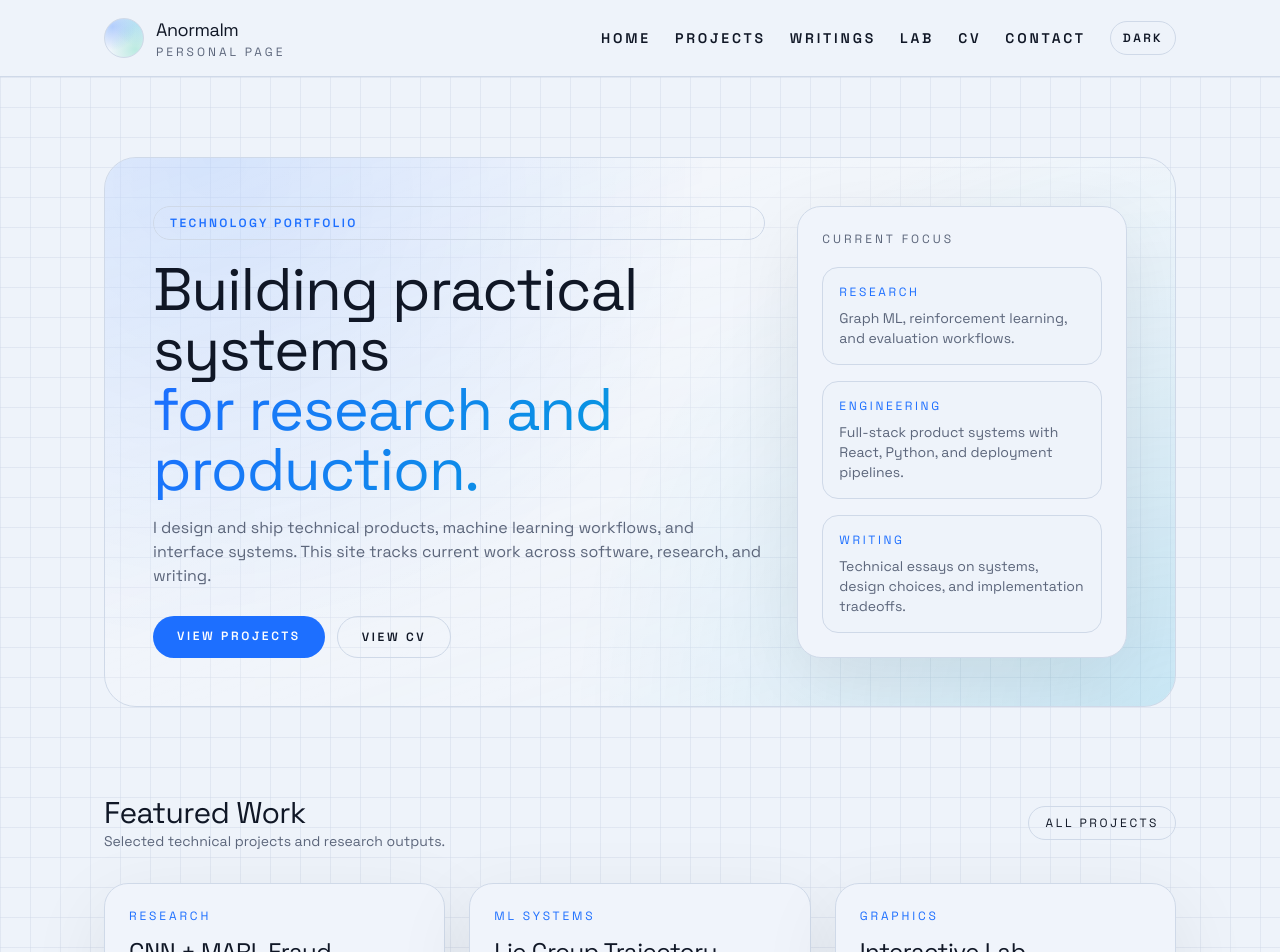
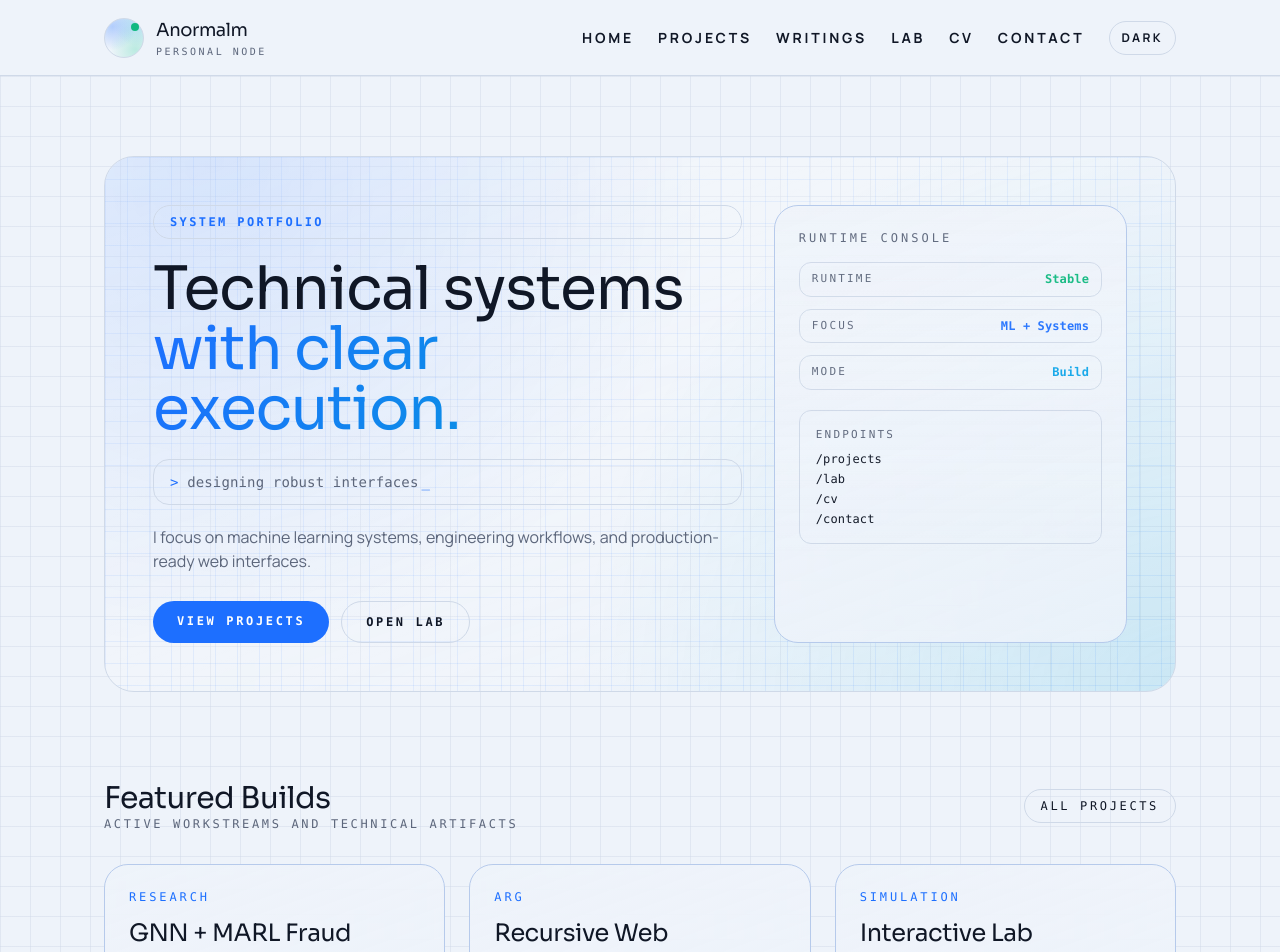
Before and after one commit to Anormalm/anormalm.github.io, a React (Vite) app: page / in a window 1280 px wide. Shown: the top 952 px of the page. Built offline with nearby package versions, Linux system fonts and the light colour scheme.

Commit message:
redesign ui with technical visual system

```diff
--- a/index.html
+++ b/index.html
@@ -6,7 +6,7 @@
     <link rel="preconnect" href="https://fonts.googleapis.com" />
     <link rel="preconnect" href="https://fonts.gstatic.com" crossorigin />
     <link
-      href="https://fonts.googleapis.com/css2?family=Fraunces:opsz,wght@9..144,300..800&family=Space+Grotesk:wght@300..700&display=swap"
+      href="https://fonts.googleapis.com/css2?family=IBM+Plex+Mono:wght@400;500;600&family=Manrope:wght@400;500;700;800&family=Sora:wght@400;600;700;800&display=swap"
       rel="stylesheet"
     />
     <meta name="viewport" content="width=device-width, initial-scale=1.0" />
--- a/src/components/Navbar.jsx
+++ b/src/components/Navbar.jsx
@@ -26,11 +26,13 @@ const Navbar = () => {
     <nav className="sticky top-0 z-40 border-b border-[var(--line)] bg-[var(--paper)] backdrop-blur">
       <div className="mx-auto flex w-full max-w-6xl items-center justify-between px-6 py-4 md:px-10">
         <Link to="/" className="flex items-center gap-3">
-          <div className="h-10 w-10 rounded-full border border-[var(--line)] bg-aurora"></div>
+          <div className="relative h-10 w-10 rounded-full border border-[var(--line)] bg-aurora">
+            <span className="absolute right-1 top-1 h-2 w-2 rounded-full bg-emerald-500"></span>
+          </div>
           <div>
             <div className="font-display text-lg tracking-tight">Anormalm</div>
-            <div className="text-xs uppercase tracking-[0.25em] text-[var(--muted)]">
-              Personal Page
+            <div className="font-mono text-[10px] uppercase tracking-[0.25em] text-[var(--muted)]">
+              Personal Node
             </div>
           </div>
         </Link>
--- a/src/components/ProjectCard.jsx
+++ b/src/components/ProjectCard.jsx
@@ -19,9 +19,9 @@ const ProjectCard = ({ title, description, link, systemView = true }) => {
   const content = (
     <>
       <div className="flex items-center justify-between">
-        <div className="text-xs uppercase tracking-[0.25em] text-[var(--muted)]">Project</div>
+        <div className="font-mono text-xs uppercase tracking-[0.25em] text-[var(--muted)]">Project</div>
         {systemView && (
-          <div className="inline-flex items-center gap-2 text-[10px] uppercase tracking-[0.2em] text-[var(--accent)]">
+          <div className="font-mono inline-flex items-center gap-2 text-[10px] uppercase tracking-[0.2em] text-[var(--accent)]">
             <span className="h-2 w-2 rounded-full bg-[var(--accent)]"></span>
             {telemetry.status}
           </div>
@@ -38,8 +38,8 @@ const ProjectCard = ({ title, description, link, systemView = true }) => {
           ].map(([label, value]) => (
             <div key={label}>
               <div className="mb-1 flex items-center justify-between text-[10px] uppercase tracking-[0.2em] text-[var(--muted)]">
-                <span>{label}</span>
-                <span>{value}%</span>
+                <span className="font-mono">{label}</span>
+                <span className="font-mono">{value}%</span>
               </div>
               <div className="h-1.5 rounded-full bg-[var(--line)]">
                 <div
@@ -52,7 +52,7 @@ const ProjectCard = ({ title, description, link, systemView = true }) => {
         </div>
       )}
       {link && (
-        <span className="mt-5 inline-flex items-center gap-2 text-xs uppercase tracking-[0.25em] text-[var(--accent)]">
+        <span className="font-mono mt-5 inline-flex items-center gap-2 text-xs uppercase tracking-[0.25em] text-[var(--accent)]">
           View project <FiArrowUpRight />
         </span>
       )}
@@ -65,7 +65,7 @@ const ProjectCard = ({ title, description, link, systemView = true }) => {
       whileInView={{ opacity: 1, y: 0 }}
       transition={{ duration: 0.5 }}
       viewport={{ once: true }}
-      className="glass-card p-6 transition hover:translate-y-[-2px]"
+      className="tech-panel scanline rounded-3xl p-6 transition hover:translate-y-[-2px]"
     >
       {link ? (
         isExternal ? (
--- a/src/components/WritingCard.jsx
+++ b/src/components/WritingCard.jsx
@@ -9,13 +9,13 @@ const WritingCard = ({ title, excerpt, date, link }) => {
       whileInView={{ opacity: 1, y: 0 }}
       transition={{ duration: 0.5 }}
       viewport={{ once: true }}
-      className="glass-card p-6 transition hover:translate-y-[-2px]"
+      className="tech-panel scanline rounded-3xl p-6 transition hover:translate-y-[-2px]"
     >
-      <div className="text-xs uppercase tracking-[0.25em] text-[var(--muted)]">{date}</div>
+      <div className="font-mono text-xs uppercase tracking-[0.25em] text-[var(--muted)]">{date}</div>
       <div className="font-display mt-3 text-2xl">{title}</div>
       <p className="mt-2 text-sm text-[var(--muted)]">{excerpt}</p>
       {link && (
-        <Link to={link} className="mt-5 inline-flex items-center gap-2 text-xs uppercase tracking-[0.25em] text-[var(--accent)]">
+        <Link to={link} className="font-mono mt-5 inline-flex items-center gap-2 text-xs uppercase tracking-[0.25em] text-[var(--accent)]">
           Read more <FiArrowUpRight />
         </Link>
       )}
--- a/src/index.css
+++ b/src/index.css
@@ -11,8 +11,9 @@
     --accent: #1d6fff;
     --accent-2: #00a4d6;
     --accent-3: #00c987;
-    --font-display: "Space Grotesk", "Segoe UI", system-ui, sans-serif;
-    --font-body: "Space Grotesk", "Segoe UI", system-ui, sans-serif;
+    --font-display: "Sora", "Segoe UI", system-ui, sans-serif;
+    --font-body: "Manrope", "Segoe UI", system-ui, sans-serif;
+    --font-mono: "IBM Plex Mono", "Consolas", monospace;
   }
 
   .dark {
@@ -75,6 +76,11 @@
     font-family: var(--font-body);
   }
 
+  .font-mono {
+    font-family: var(--font-mono);
+    letter-spacing: 0.01em;
+  }
+
   .section {
     @apply w-full max-w-6xl mx-auto px-6 md:px-10 py-16 md:py-20;
   }
@@ -98,6 +104,19 @@
     border-color: var(--line);
     color: var(--muted);
   }
+
+  .tech-panel {
+    border: 1px solid color-mix(in srgb, var(--line) 86%, var(--accent) 14%);
+    background:
+      linear-gradient(160deg, color-mix(in srgb, var(--paper) 94%, transparent), color-mix(in srgb, var(--paper) 84%, transparent)),
+      repeating-linear-gradient(
+        to bottom,
+        transparent 0px,
+        transparent 24px,
+        color-mix(in srgb, var(--line) 48%, transparent) 25px
+      );
+    backdrop-filter: blur(6px);
+  }
 }
 
 .bg-aurora {
@@ -120,6 +139,39 @@
     radial-gradient(circle at 10% 0%, rgba(29, 111, 255, 0.18), transparent 45%),
     radial-gradient(circle at 100% 100%, rgba(0, 164, 214, 0.2), transparent 50%),
     linear-gradient(160deg, rgba(255, 255, 255, 0.45), rgba(255, 255, 255, 0.08));
+}
+
+.bg-tech-grid {
+  background-image:
+    linear-gradient(to right, color-mix(in srgb, var(--accent) 12%, transparent) 1px, transparent 1px),
+    linear-gradient(to bottom, color-mix(in srgb, var(--accent) 12%, transparent) 1px, transparent 1px);
+  background-size: 22px 22px;
+}
+
+.scanline {
+  position: relative;
+  overflow: hidden;
+}
+
+.scanline::after {
+  content: "";
+  position: absolute;
+  inset: 0;
+  background: linear-gradient(
+    to bottom,
+    transparent 0%,
+    rgba(255, 255, 255, 0.07) 48%,
+    transparent 100%
+  );
+  transform: translateY(-100%);
+  animation: scan 8s linear infinite;
+  pointer-events: none;
+}
+
+@keyframes scan {
+  to {
+    transform: translateY(100%);
+  }
 }
 
 .text-gradient {
@@ -165,7 +217,8 @@
 
 @media (prefers-reduced-motion: reduce) {
   .float-slow,
-  .shimmer-line::after {
+  .shimmer-line::after,
+  .scanline::after {
     animation: none !important;
   }
 }
--- a/src/pages/Contact.jsx
+++ b/src/pages/Contact.jsx
@@ -2,16 +2,18 @@ const Contact = () => {
   return (
     <div className="min-h-screen">
       <section className="section">
+        <div className="tech-panel rounded-3xl p-6 md:p-8">
           <div className="flex flex-wrap items-end justify-between gap-6">
             <div>
-            <div className="text-xs uppercase tracking-[0.25em] text-[var(--muted)]">Contact</div>
+              <div className="font-mono text-xs uppercase tracking-[0.25em] text-[var(--muted)]">Contact</div>
               <h1 className="font-display text-4xl">Let's work together.</h1>
               <p className="mt-3 max-w-2xl text-sm text-[var(--muted)]">
               Send a note about your idea, research, or collaboration. I usually reply within a few days.
               </p>
             </div>
-          <div className="rounded-full border border-[var(--line)] px-4 py-2 text-xs uppercase tracking-[0.2em] text-[var(--muted)]">
+            <div className="font-mono rounded-full border border-[var(--line)] px-4 py-2 text-xs uppercase tracking-[0.2em] text-[var(--muted)]">
               Based in SG/CN
+            </div>
           </div>
         </div>
 
@@ -19,7 +21,7 @@ const Contact = () => {
           <form
             action="https://formspree.io/f/mkgjnbdd"
             method="POST"
-            className="glass-card grid gap-4 p-6"
+            className="tech-panel rounded-3xl grid gap-4 p-6"
           >
             <input
               type="text"
@@ -44,14 +46,14 @@ const Contact = () => {
             />
             <button
               type="submit"
-              className="rounded-full bg-[var(--accent)] px-6 py-3 text-sm font-semibold uppercase tracking-[0.2em] text-white transition hover:opacity-90"
+              className="font-mono rounded-full bg-[var(--accent)] px-6 py-3 text-sm font-semibold uppercase tracking-[0.2em] text-white transition hover:opacity-90"
             >
               Send message
             </button>
           </form>
 
-          <div className="glass-card p-6">
-            <div className="text-xs uppercase tracking-[0.25em] text-[var(--muted)]">Studio Notes</div>
+          <div className="tech-panel rounded-3xl p-6">
+            <div className="font-mono text-xs uppercase tracking-[0.25em] text-[var(--muted)]">Studio Notes</div>
             <h2 className="font-display mt-3 text-2xl">Availability</h2>
             <p className="mt-2 text-sm text-[var(--muted)]">
               I am currently open to a small number of collaborations in product design, research tooling,
--- a/src/pages/Home.jsx
+++ b/src/pages/Home.jsx
@@ -2,6 +2,7 @@ import { motion as Motion } from 'framer-motion';
 import { Link } from 'react-router-dom';
 import { FaGithub, FaLinkedin } from 'react-icons/fa';
 import { FiArrowUpRight, FiMail } from 'react-icons/fi';
+import { Cursor, useTypewriter } from 'react-simple-typewriter';
 
 const FEATURED_WORK = [
   {
@@ -11,81 +12,106 @@ const FEATURED_WORK = [
     link: '/writings/GNNMARLFraud',
   },
   {
-    title: 'Lie Group Trajectory Encoder',
-    type: 'ML Systems',
-    summary: 'Neural encoders for SE(2), SE(3), SO(3), and SL(2,R) trajectory spaces.',
+    title: 'Recursive Web',
+    type: 'ARG',
+    summary: 'Browser-based multi-level puzzle system with terminal-style interaction.',
     link: '/projects',
   },
   {
     title: 'Interactive Lab',
-    type: 'Graphics',
-    summary: 'Real-time Canvas and WebGL experiments focused on signal, flow, and rendering behavior.',
+    type: 'Simulation',
+    summary: 'Canvas-based mathematical systems with tunable controls and diagnostics.',
     link: '/lab',
   },
 ];
 
-const TRACKS = [
-  {
-    title: 'Research',
-    detail: 'Graph ML, reinforcement learning, and evaluation workflows.',
-  },
-  {
-    title: 'Engineering',
-    detail: 'Full-stack product systems with React, Python, and deployment pipelines.',
-  },
-  {
-    title: 'Writing',
-    detail: 'Technical essays on systems, design choices, and implementation tradeoffs.',
-  },
+const STATUS = [
+  { label: 'Runtime', value: 'Stable', tone: 'text-emerald-500' },
+  { label: 'Focus', value: 'ML + Systems', tone: 'text-[var(--accent)]' },
+  { label: 'Mode', value: 'Build', tone: 'text-sky-500' },
 ];
 
 const Home = () => {
+  const [typedText] = useTypewriter({
+    words: [
+      'designing robust interfaces',
+      'building applied ML systems',
+      'shipping technical products',
+      'writing engineering notes',
+    ],
+    loop: 0,
+    typeSpeed: 62,
+    deleteSpeed: 34,
+    delaySpeed: 1600,
+  });
+
   return (
     <Motion.div
       initial={{ opacity: 0, y: 16 }}
       animate={{ opacity: 1, y: 0 }}
-      transition={{ duration: 0.5, ease: 'easeOut' }}
+      transition={{ duration: 0.42, ease: 'easeOut' }}
       className="bg-grid"
     >
       <section className="section">
-        <div className="relative overflow-hidden rounded-[32px] border border-[var(--line)] p-8 md:p-12">
-          <div className="absolute inset-0 bg-tech opacity-80"></div>
-          <div className="relative z-10 grid gap-8 md:grid-cols-[1.3fr_0.7fr]">
+        <div className="relative overflow-hidden rounded-[30px] border border-[var(--line)] p-8 md:p-12">
+          <div className="absolute inset-0 bg-tech-grid opacity-80"></div>
+          <div className="absolute inset-0 bg-tech opacity-75"></div>
+
+          <div className="relative z-10 grid gap-8 lg:grid-cols-[1.25fr_0.75fr]">
             <div>
-              <div className="chip border-[var(--accent)]/40 text-[var(--accent)]">Technology Portfolio</div>
+              <div className="chip font-mono border-[var(--accent)]/40 text-[var(--accent)]">SYSTEM PORTFOLIO</div>
               <h1 className="font-display mt-5 text-4xl leading-tight md:text-6xl">
-                Building practical systems
-                <span className="block text-gradient">for research and production.</span>
+                Technical systems
+                <span className="block text-gradient">with clear execution.</span>
               </h1>
-              <p className="mt-4 max-w-2xl text-sm text-[var(--muted)] md:text-base">
-                I design and ship technical products, machine learning workflows, and interface systems.
-                This site tracks current work across software, research, and writing.
+
+              <div className="font-mono mt-5 rounded-2xl border border-[var(--line)] bg-[var(--paper)]/70 px-4 py-3 text-sm text-[var(--muted)]">
+                <span className="text-[var(--accent)]">&gt; </span>
+                {typedText}
+                <Cursor cursorStyle="_" cursorColor="var(--accent)" />
+              </div>
+
+              <p className="mt-5 max-w-2xl text-sm text-[var(--muted)] md:text-base">
+                I focus on machine learning systems, engineering workflows, and production-ready web interfaces.
               </p>
+
               <div className="mt-7 flex flex-wrap gap-3">
                 <Link
                   to="/projects"
-                  className="rounded-full bg-[var(--accent)] px-6 py-3 text-xs font-semibold uppercase tracking-[0.22em] text-white transition hover:opacity-90"
+                  className="font-mono rounded-full bg-[var(--accent)] px-6 py-3 text-xs font-semibold uppercase tracking-[0.22em] text-white transition hover:opacity-90"
                 >
                   View Projects
                 </Link>
                 <Link
-                  to="/cv"
-                  className="rounded-full border border-[var(--line)] px-6 py-3 text-xs font-semibold uppercase tracking-[0.22em] transition hover:border-[var(--accent)]"
+                  to="/lab"
+                  className="font-mono rounded-full border border-[var(--line)] px-6 py-3 text-xs font-semibold uppercase tracking-[0.22em] transition hover:border-[var(--accent)]"
                 >
-                  View CV
+                  Open Lab
                 </Link>
               </div>
             </div>
 
-            <div className="glass-card p-6">
-              <div className="text-xs uppercase tracking-[0.25em] text-[var(--muted)]">Current Focus</div>
-              <div className="mt-5 space-y-4">
-                {TRACKS.map((track) => (
-                  <div key={track.title} className="surface rounded-2xl border border-[var(--line)] p-4">
-                    <div className="text-xs uppercase tracking-[0.22em] text-[var(--accent)]">{track.title}</div>
-                    <p className="mt-2 text-sm text-[var(--muted)]">{track.detail}</p>
+            <div className="tech-panel scanline rounded-3xl p-6">
+              <div className="font-mono text-xs uppercase tracking-[0.25em] text-[var(--muted)]">Runtime Console</div>
+              <div className="mt-4 space-y-3">
+                {STATUS.map((item) => (
+                  <div key={item.label} className="flex items-center justify-between rounded-xl border border-[var(--line)] bg-[var(--paper)]/70 px-3 py-2">
+                    <span className="font-mono text-[11px] uppercase tracking-[0.2em] text-[var(--muted)]">
+                      {item.label}
+                    </span>
+                    <span className={`font-mono text-xs font-semibold ${item.tone}`}>{item.value}</span>
                   </div>
                 ))}
+              </div>
+
+              <div className="mt-5 rounded-xl border border-[var(--line)] bg-[var(--paper)]/70 p-4">
+                <div className="font-mono text-[11px] uppercase tracking-[0.2em] text-[var(--muted)]">Endpoints</div>
+                <div className="font-mono mt-2 space-y-1 text-xs text-[var(--ink)]">
+                  <div>/projects</div>
+                  <div>/lab</div>
+                  <div>/cv</div>
+                  <div>/contact</div>
+                </div>
               </div>
             </div>
           </div>
@@ -95,12 +121,14 @@ const Home = () => {
       <section className="section pt-2">
         <div className="flex items-center justify-between gap-4">
           <div>
-            <h2 className="font-display text-3xl">Featured Work</h2>
-            <p className="text-sm text-[var(--muted)]">Selected technical projects and research outputs.</p>
+            <h2 className="font-display text-3xl">Featured Builds</h2>
+            <p className="font-mono text-xs uppercase tracking-[0.22em] text-[var(--muted)]">
+              Active workstreams and technical artifacts
+            </p>
           </div>
           <Link
             to="/projects"
-            className="rounded-full border border-[var(--line)] px-4 py-2 text-xs uppercase tracking-[0.22em] transition hover:border-[var(--accent)]"
+            className="font-mono rounded-full border border-[var(--line)] px-4 py-2 text-xs uppercase tracking-[0.22em] transition hover:border-[var(--accent)]"
           >
             All Projects
           </Link>
@@ -108,13 +136,13 @@ const Home = () => {
 
         <div className="mt-8 grid gap-6 md:grid-cols-3">
           {FEATURED_WORK.map((item) => (
-            <div key={item.title} className="glass-card p-6">
-              <div className="text-xs uppercase tracking-[0.24em] text-[var(--accent)]">{item.type}</div>
+            <div key={item.title} className="tech-panel rounded-3xl p-6">
+              <div className="font-mono text-xs uppercase tracking-[0.24em] text-[var(--accent)]">{item.type}</div>
               <h3 className="font-display mt-3 text-2xl">{item.title}</h3>
               <p className="mt-3 text-sm text-[var(--muted)]">{item.summary}</p>
               <Link
                 to={item.link}
-                className="mt-5 inline-flex items-center gap-2 text-xs uppercase tracking-[0.22em] text-[var(--accent)]"
+                className="font-mono mt-5 inline-flex items-center gap-2 text-xs uppercase tracking-[0.22em] text-[var(--accent)]"
               >
                 Open <FiArrowUpRight />
               </Link>
@@ -124,21 +152,21 @@ const Home = () => {
       </section>
 
       <section className="section pt-2">
-        <div className="glass-card flex flex-wrap items-center justify-between gap-5 p-8">
+        <div className="tech-panel flex flex-wrap items-center justify-between gap-5 rounded-3xl p-8">
           <div>
-            <div className="text-xs uppercase tracking-[0.25em] text-[var(--muted)]">Contact</div>
+            <div className="font-mono text-xs uppercase tracking-[0.25em] text-[var(--muted)]">Contact</div>
             <h2 className="font-display mt-2 text-3xl">Open to technical collaboration.</h2>
           </div>
           <div className="flex flex-wrap gap-3">
             <a
               href="mailto:lifan.hu@u.nus.edu"
-              className="inline-flex items-center gap-2 rounded-full bg-[var(--accent)] px-5 py-3 text-xs font-semibold uppercase tracking-[0.2em] text-white transition hover:opacity-90"
+              className="font-mono inline-flex items-center gap-2 rounded-full bg-[var(--accent)] px-5 py-3 text-xs font-semibold uppercase tracking-[0.2em] text-white transition hover:opacity-90"
             >
               <FiMail /> Email
             </a>
             <Link
               to="/contact"
-              className="rounded-full border border-[var(--line)] px-5 py-3 text-xs font-semibold uppercase tracking-[0.2em] transition hover:border-[var(--accent)]"
+              className="font-mono rounded-full border border-[var(--line)] px-5 py-3 text-xs font-semibold uppercase tracking-[0.2em] transition hover:border-[var(--accent)]"
             >
               Contact Page
             </Link>
@@ -161,7 +189,7 @@ const Home = () => {
               <FaLinkedin />
             </a>
           </div>
-          <div>Built by Anormalm.</div>
+          <div className="font-mono text-xs uppercase tracking-[0.18em]">Built by Anormalm.</div>
         </div>
       </footer>
     </Motion.div>
--- a/src/pages/Projects.jsx
+++ b/src/pages/Projects.jsx
@@ -51,9 +51,10 @@ const Projects = () => {
   return (
     <div className="min-h-screen">
       <section className="section">
+        <div className="tech-panel rounded-3xl p-6 md:p-8">
           <div className="flex flex-wrap items-end justify-between gap-6">
             <div>
-            <div className="text-xs uppercase tracking-[0.25em] text-[var(--muted)]">Projects</div>
+              <div className="font-mono text-xs uppercase tracking-[0.25em] text-[var(--muted)]">Projects</div>
               <h1 className="font-display text-4xl">Systems, products, and applied research.</h1>
               <p className="mt-3 max-w-2xl text-sm text-[var(--muted)]">
               Project index covering production builds, prototypes, and engineering experiments.
@@ -62,12 +63,13 @@ const Projects = () => {
             <div className="flex items-center gap-3">
               <button
                 onClick={() => setSystemView((prev) => !prev)}
-              className="rounded-full border border-[var(--line)] px-4 py-2 text-xs uppercase tracking-[0.2em] text-[var(--muted)] transition hover:border-[var(--accent)]"
+                className="font-mono rounded-full border border-[var(--line)] px-4 py-2 text-xs uppercase tracking-[0.2em] text-[var(--muted)] transition hover:border-[var(--accent)]"
               >
                 {systemView ? 'System View On' : 'System View Off'}
               </button>
-            <div className="rounded-full border border-[var(--line)] px-4 py-2 text-xs uppercase tracking-[0.2em] text-[var(--muted)]">
+              <div className="font-mono rounded-full border border-[var(--line)] px-4 py-2 text-xs uppercase tracking-[0.2em] text-[var(--muted)]">
                 Updated Feb 2026
+              </div>
             </div>
           </div>
         </div>
--- a/src/pages/Writings.jsx
+++ b/src/pages/Writings.jsx
@@ -28,16 +28,18 @@ const Writings = () => {
   return (
     <div className="min-h-screen">
       <section className="section">
+        <div className="tech-panel rounded-3xl p-6 md:p-8">
           <div className="flex flex-wrap items-end justify-between gap-6">
             <div>
-            <div className="text-xs uppercase tracking-[0.25em] text-[var(--muted)]">Writings</div>
+              <div className="font-mono text-xs uppercase tracking-[0.25em] text-[var(--muted)]">Writings</div>
               <h1 className="font-display text-4xl">Technical notes and essays.</h1>
               <p className="mt-3 max-w-2xl text-sm text-[var(--muted)]">
               Documentation, research commentary, and engineering reflections.
               </p>
             </div>
-          <div className="rounded-full border border-[var(--line)] px-4 py-2 text-xs uppercase tracking-[0.2em] text-[var(--muted)]">
+            <div className="font-mono rounded-full border border-[var(--line)] px-4 py-2 text-xs uppercase tracking-[0.2em] text-[var(--muted)]">
               Ongoing
+            </div>
           </div>
         </div>
 
```
Also changed, not shown: src/pages/CV.jsx (+10 -8 lines). Lines whose indentation alone changed are shown as unchanged.
